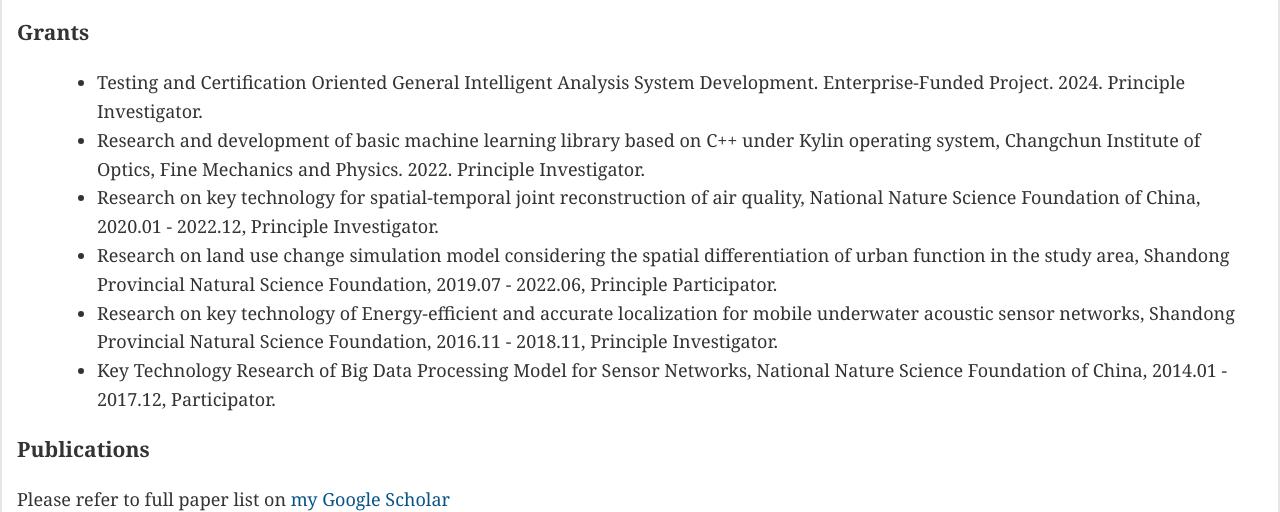
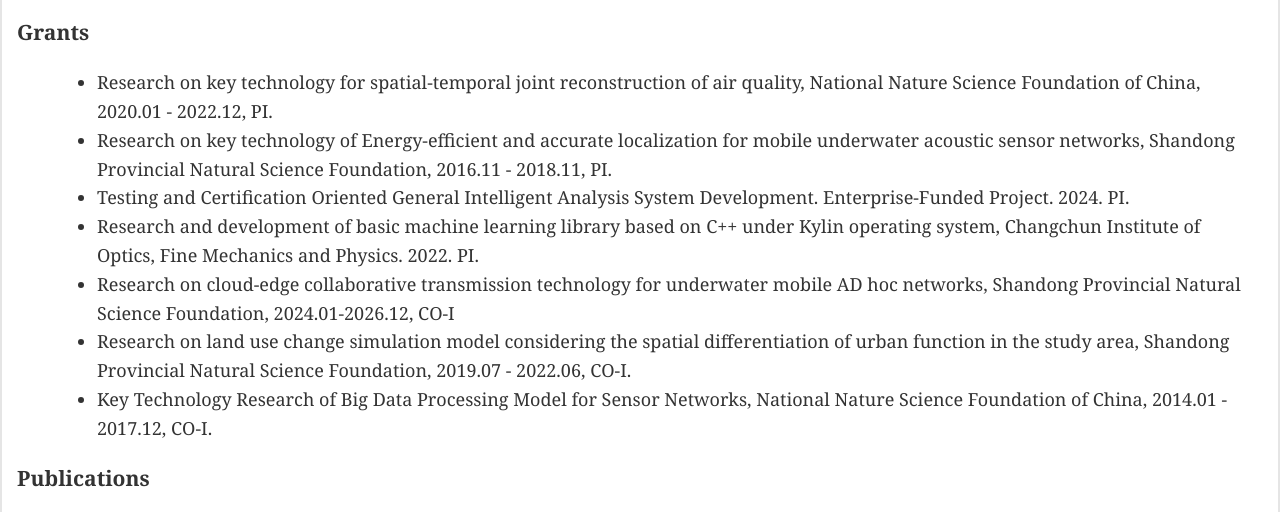
Before and after one commit to keyonghu/keyonghu.github.io, a plain HTML site: page index.html in a window 1280 px wide. Shown: the part 951-1463 px from the top of the page. Drawn offline with nearby package versions, Linux system fonts and the light colour scheme.

Commit message:
update grants

```diff
--- a/index.html
+++ b/index.html
@@ -88,15 +88,13 @@
 
                         <dd>
                             <ul>
-                                <li>Testing and Certification Oriented General Intelligent Analysis System Development. Enterprise-Funded Project. 2024. Principle Investigator.</li>
-                                <li>Research and development of basic machine learning library based on C++ under Kylin operating system, Changchun Institute of Optics, Fine Mechanics and Physics. 2022. Principle Investigator.</li>
-                                <li>Research on key technology for spatial-temporal joint reconstruction of air quality, National Nature Science Foundation of China, 2020.01 - 2022.12, Principle Investigator.</li>
-                                <li>Research on land use change simulation model considering the spatial differentiation of urban function in the study area,  Shandong Provincial Natural Science Foundation, 2019.07 - 2022.06, Principle Participator.</li>
-
-                                <li>Research on key technology of Energy-efficient and accurate localization for mobile underwater acoustic sensor networks, Shandong Provincial Natural Science Foundation, 2016.11 - 2018.11, Principle Investigator.</li>
-
-
-                                <li>Key Technology Research of Big Data Processing Model for Sensor Networks, National Nature Science Foundation of China, 2014.01 - 2017.12, Participator.</li>
+                                <li>Research on key technology for spatial-temporal joint reconstruction of air quality, National Nature Science Foundation of China, 2020.01 - 2022.12, PI.</li>
+                                <li>Research on key technology of Energy-efficient and accurate localization for mobile underwater acoustic sensor networks, Shandong Provincial Natural Science Foundation, 2016.11 - 2018.11, PI.</li>
+                                <li>Testing and Certification Oriented General Intelligent Analysis System Development. Enterprise-Funded Project. 2024. PI.</li>
+                                <li>Research and development of basic machine learning library based on C++ under Kylin operating system, Changchun Institute of Optics, Fine Mechanics and Physics. 2022. PI.</li>
+                                <li>Research on cloud-edge collaborative transmission technology for underwater mobile AD hoc networks, Shandong Provincial Natural Science Foundation, 2024.01-2026.12, CO-I</li>
+                                <li>Research on land use change simulation model considering the spatial differentiation of urban function in the study area,  Shandong Provincial Natural Science Foundation, 2019.07 - 2022.06, CO-I.</li>
+                                <li>Key Technology Research of Big Data Processing Model for Sensor Networks, National Nature Science Foundation of China, 2014.01 - 2017.12, CO-I.</li>
 
                             </ul>
                         </dd>
```
